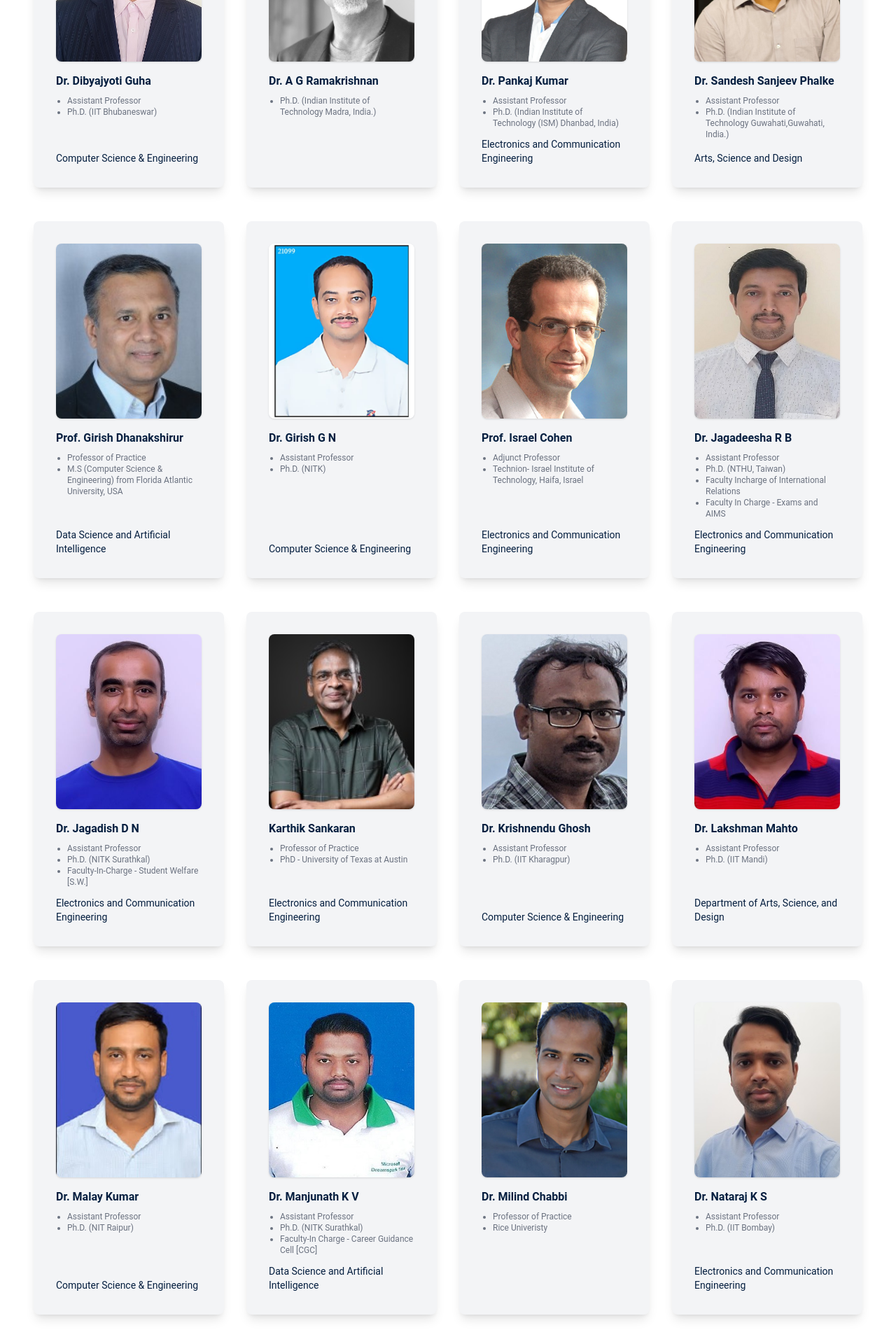
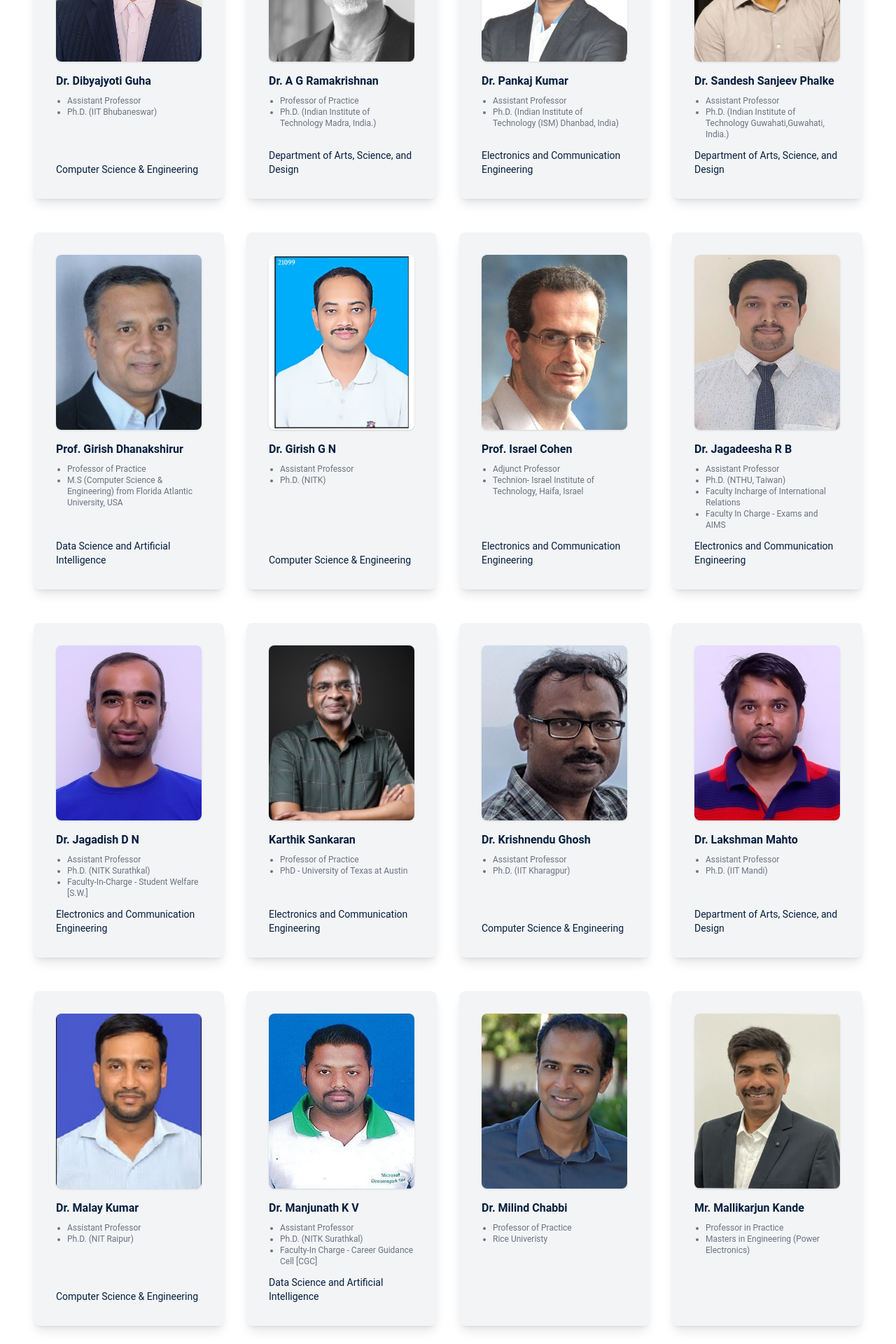
Before and after one commit to Velocity-IIITDWD/iiitdwd.ac.in, a Next.js app: page /faculty in a window 1280 px wide. Shown: the part 2340-4260 px from the top of the page at 70% size. Built offline with nearby package versions, Linux system fonts and the light colour scheme.

Commit message:
row 200-202, added-faculty:MrMallikarjunKande edited-facutly:DrAGRamakrishnan, added-announcement:Book-authored-by-DrKrishnendu

```diff
--- a/data/announcements.ts
+++ b/data/announcements.ts
@@ -9,6 +9,13 @@ export type Announcement = {
 };
 
 export const announcements: Announcement[] = [
+  {
+    link: '/docs/Book-authored-by-DrKrishnendu.pdf',
+    text: 'Book chapter authored by Dr Krishnendu Ghosh titled "Impact of Amyloidosis on Bones and Its Relationship to Dementia" gets published in Book "Diagnosing Musculoskeletal Conditions Using Artificial Intelligence And Machine Learning to Aid Interpretation of Clinical Imaging" - 1st Edition (Paperback ISBN: 9780443328923 & eBook ISBN: 9780443328930) by Springer (Scopus Indexed)',
+    new: true,
+    month: '11',
+    year: '2024',
+  },
   {
     link: 'https://forms.gle/gmzLVv7BCh7TqxAE7',
     text: 'Expression of Interest - October 2024 (Hostel Accommodation for Boys)',
--- a/data/faculty_profile.ts
+++ b/data/faculty_profile.ts
@@ -34,7 +34,32 @@ let ProfileProps: ProfileProp[] = [
         photo: '/images/Sandesh_Sanjeev_Phalke.jpg',
         PhD:'Ph.D. (Indian Institute of Technology Guwahati,Guwahati, India.)',
         designation: 'Assistant Professor',
-        department: 'Arts, Science and Design',
+        department: 'Department of Arts, Science, and Design',
+        mail_id: 's.phalke2029@gmail.com',
+        cabin_number: '?',
+      },
+      body: {
+        profile_text: '',
+        interest_areas: [
+          { id: 1, area: 'Co-Design' },
+          { id: 2, area: 'Early childhood education and care' },
+          { id: 3, area: 'Child computer interaction' },
+        ],
+      },
+    },
+  },
+  {
+    id: 'MrMallikarjunKande',
+    content: {
+      head: {
+        name: 'Mr. Mallikarjun Kande',
+        profile_pdf: '/docs/MrMallikarjunKande.pdf',
+      },
+      card: {
+        photo: '/images/MrMallikarjunKande.jfif',
+        PhD:'Masters in Engineering (Power Electronics)',
+        designation: 'Professor in Practice',
+        department: '',
         mail_id: 's.phalke2029@gmail.com',
         cabin_number: '?',
       },
@@ -58,8 +83,8 @@ let ProfileProps: ProfileProp[] = [
       card: {
         photo: '/images/dragramkrishnanwebp.webp',
         PhD:'Ph.D. (Indian Institute of Technology Madra, India.)',
-        designation: '',
-        department: '',
+        designation: 'Professor of Practice',
+        department: 'Department of Arts, Science, and Design',
         mail_id: 'agr@iisc.ac.in',
         cabin_number: '?',
       },
```
Also changed, not shown: public/images/MrMallikarjunKande.jfif (added).
